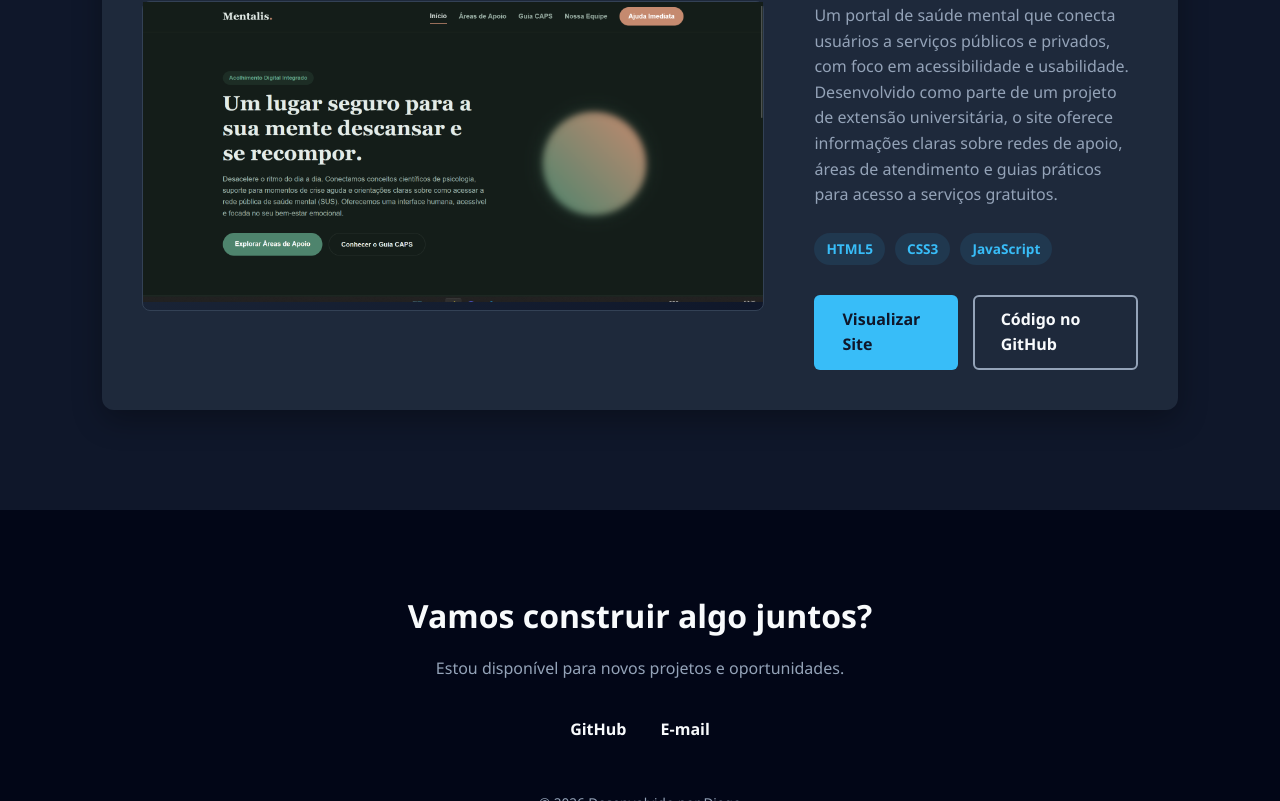
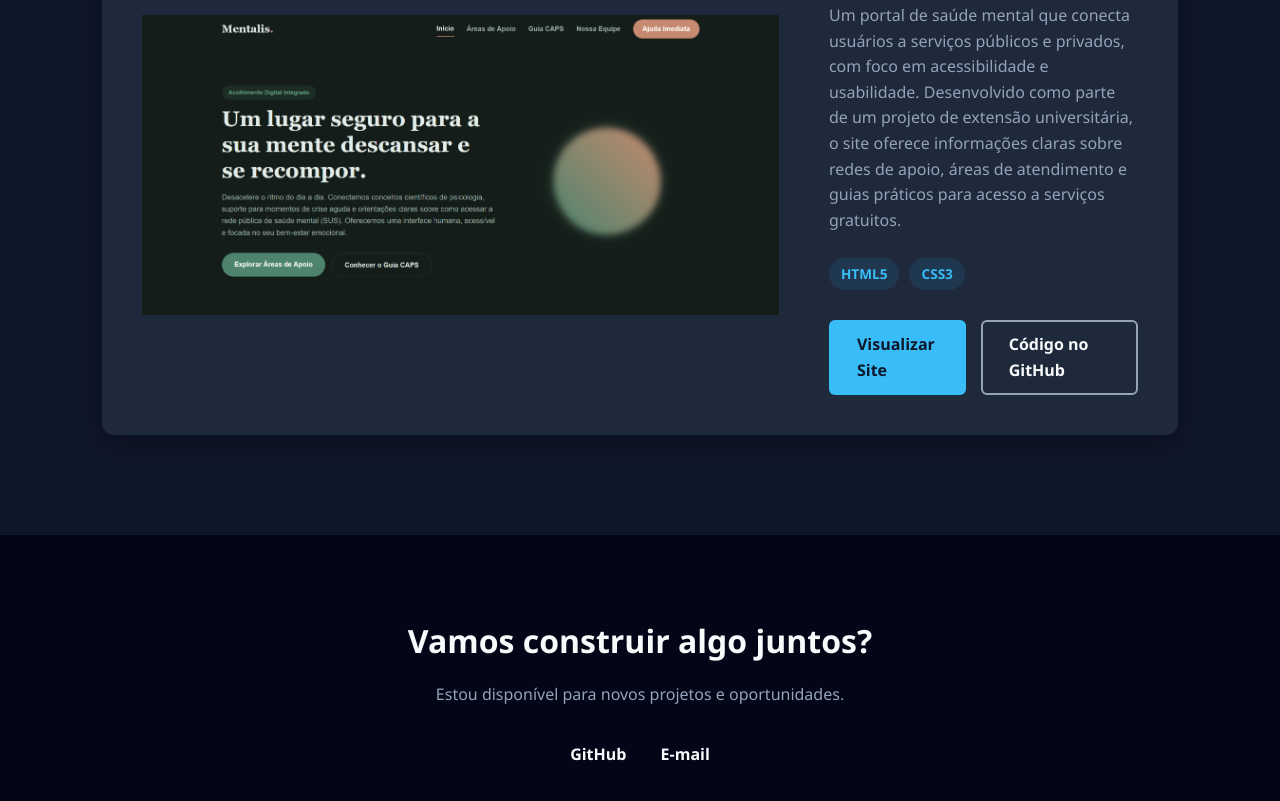
Before and after one commit to Kauavv/Mentalis, a plain HTML site: page porti_diego/index.html in a window 1280 px wide. Shown: the part 1009-1810 px from the top of the page. Drawn offline with Linux system fonts and the light colour scheme.

Commit message:
meu porti

```diff
--- a/porti_diego/index.html
+++ b/porti_diego/index.html
@@ -34,7 +34,7 @@
         <div class="project-container">
             <div class="project-image">
                 <div class="placeholder-img">
-                    <img src="oioi.png" alt="foto do projeto" height="300">
+                    <img src="aaaaa.png" alt="foto do projeto" height="300">
                 </div>
             </div>
 
@@ -47,7 +47,7 @@
                 <div class="tech-tags">
                     <span>HTML5</span>
                     <span>CSS3</span>
-                    <span>JavaScript</span>
+
                 </div>
 
                 <div class="project-buttons">
--- a/porti_diego/style2.css
+++ b/porti_diego/style2.css
@@ -153,17 +153,6 @@ body {
     align-items: center;
 }
 
-.project-image {
-    flex: 1;
-    min-height: 250px;
-    background: linear-gradient(135deg, #1e293b, #0f172a);
-    border: 1px solid #334155;
-    border-radius: 8px;
-    display: flex;
-    align-items: center;
-    justify-content: center;
-}
-
 .placeholder-img {
     color: var(--text-muted);
     font-weight: 500;
```
Also changed, not shown: porti_diego/aaaaa.png (added), porti_diego/oioi.png (deleted).
